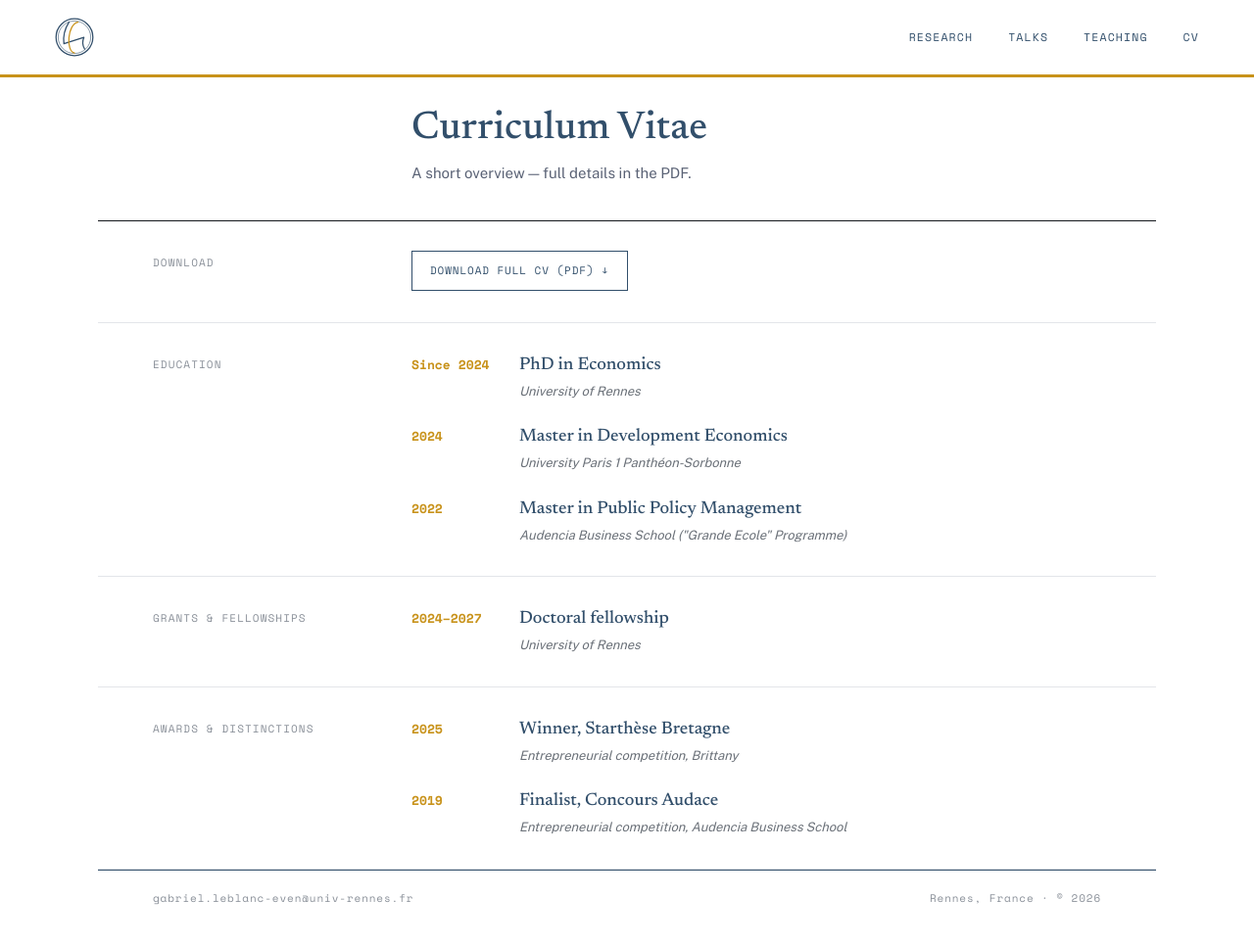
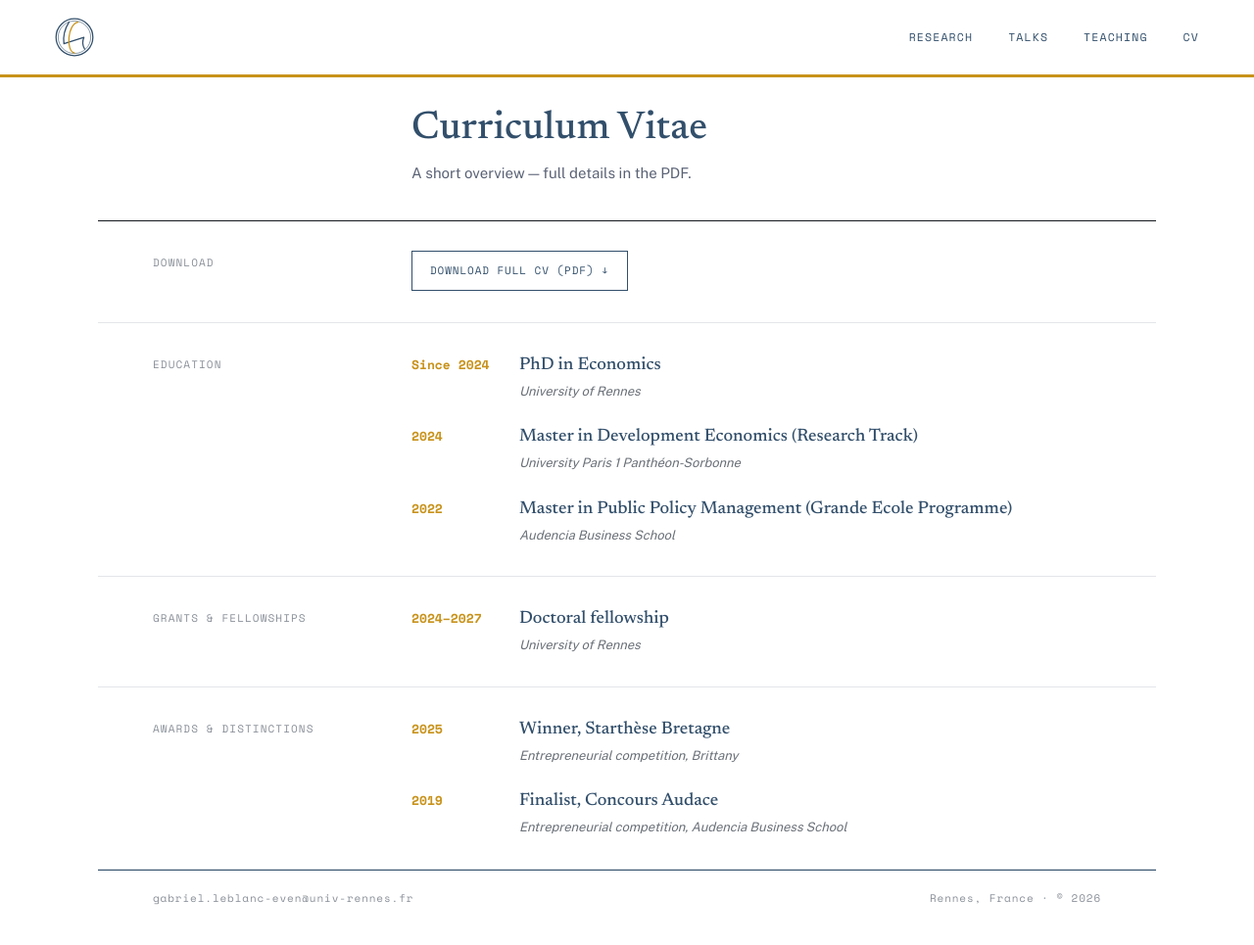
Before and after one commit to gabriel-leblanceven/gabriel-leblanceven.github.io, a Jekyll site: the page built from _pages/cv.md, in a window 1280 px wide. Shown: the whole page at 98% size. Built offline with Jekyll 4.4.1, drawn with Linux system fonts in a browser that asks for light colours; a script bundle is joined from its source files by our own code; library files that are not in the unit come from our copies.

Commit message:
CV: degree titles as Master (Research Track / Grande Ecole Programme)
Co-Authored-By: Claude Opus 5.5 <noreply@anthropic.com>

```diff
--- a/_pages/cv.md
+++ b/_pages/cv.md
@@ -84,7 +84,7 @@ body{padding-top:0 !important;}
       <div style="display:grid;grid-template-columns:90px 1fr;gap:20px;align-items:baseline;margin-bottom:24px;">
         <div style="font-family:'Space Mono',monospace;font-size:13px;color:#c8921a;font-weight:700;">2024</div>
         <div>
-          <div style="font-family:'Newsreader',serif;font-size:18px;font-weight:500;color:#324f6b;">Master in Development Economics</div>
+          <div style="font-family:'Newsreader',serif;font-size:18px;font-weight:500;color:#324f6b;">Master in Development Economics (Research Track)</div>
           <div style="font-family:'Public Sans',sans-serif;font-size:13px;color:#6a7078;margin-top:3px;font-style:italic;">University Paris 1 Panthéon-Sorbonne</div>
         </div>
       </div>
@@ -92,8 +92,8 @@ body{padding-top:0 !important;}
       <div style="display:grid;grid-template-columns:90px 1fr;gap:20px;align-items:baseline;">
         <div style="font-family:'Space Mono',monospace;font-size:13px;color:#c8921a;font-weight:700;">2022</div>
         <div>
-          <div style="font-family:'Newsreader',serif;font-size:18px;font-weight:500;color:#324f6b;">Master in Public Policy Management</div>
-          <div style="font-family:'Public Sans',sans-serif;font-size:13px;color:#6a7078;margin-top:3px;font-style:italic;">Audencia Business School ("Grande Ecole" Programme)</div>
+          <div style="font-family:'Newsreader',serif;font-size:18px;font-weight:500;color:#324f6b;">Master in Public Policy Management (Grande Ecole Programme)</div>
+          <div style="font-family:'Public Sans',sans-serif;font-size:13px;color:#6a7078;margin-top:3px;font-style:italic;">Audencia Business School</div>
         </div>
       </div>
 
```
Also changed, not shown: 1 other file.
